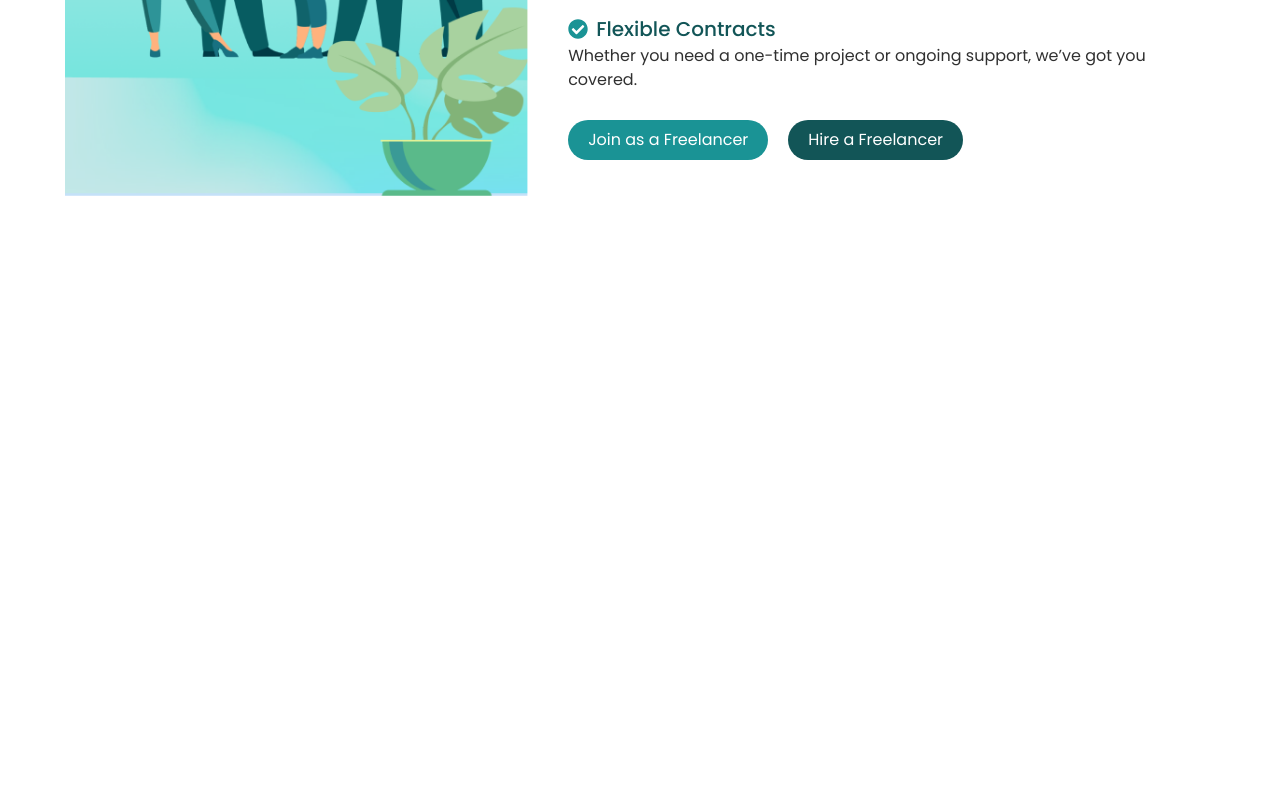
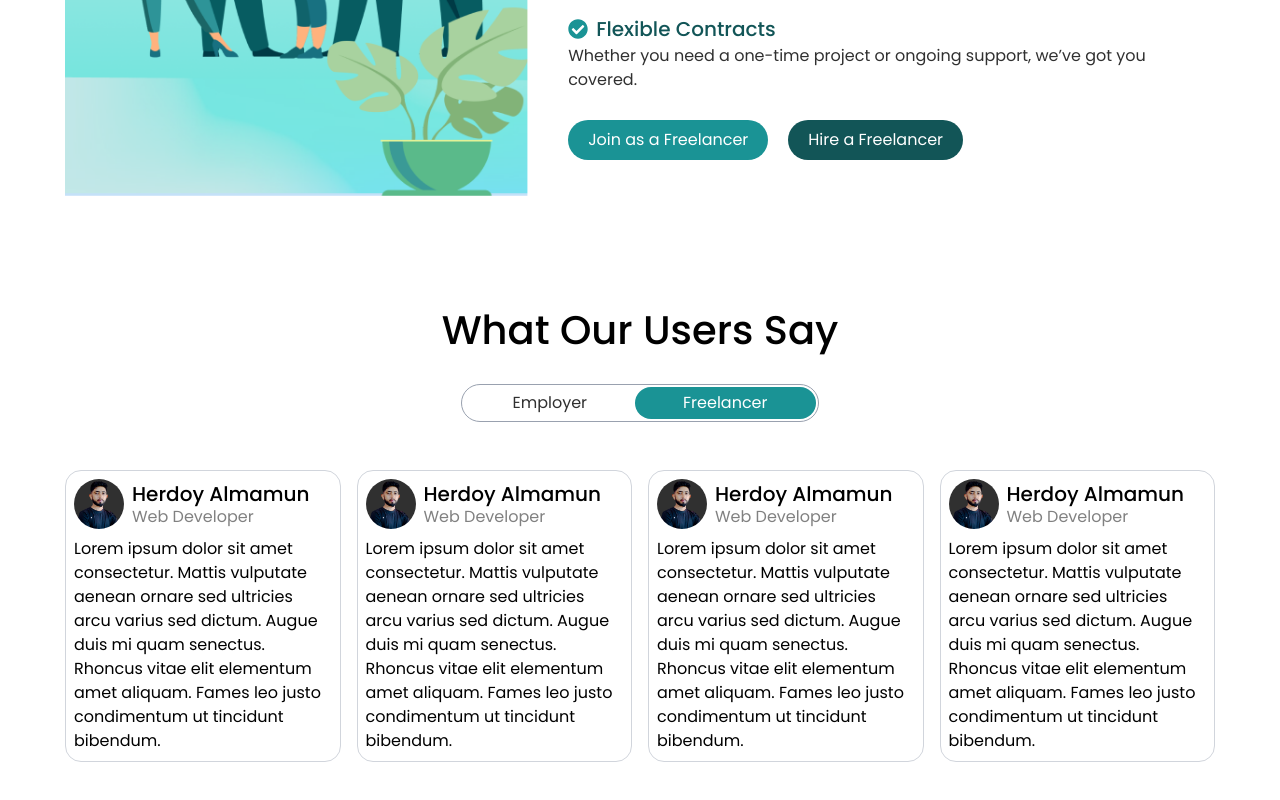
Before and after one commit to herdoy-dev/talentz, a Next.js app: page / in a window 1280 px wide. Shown: the part 2098-2898 px from the top of the page. Before the commit the page ends 2358 px from the top, so only its background shows below. Built offline with nearby package versions, Linux system fonts and the light colour scheme.

Commit message:
Build Testimonials

```diff
--- /dev/null
+++ b/app/_components/switch.tsx
@@ -0,0 +1,39 @@
+"use client";
+import Button from "@/components/ui/button";
+import { cn } from "@/lib/utils";
+
+interface SwitcherProps<T extends string> {
+  options: readonly T[];
+  selected: T;
+  onChange: (value: T) => void;
+  className?: string;
+}
+
+export default function Switcher<T extends string>({
+  options,
+  selected,
+  onChange,
+  className,
+}: SwitcherProps<T>) {
+  return (
+    <div
+      className={cn(
+        "border border-gray-400 rounded-4xl p-[2px] flex w-fit",
+        className
+      )}
+    >
+      {options.map((option) => (
+        <Button
+          key={option}
+          onClick={() => onChange(option)}
+          className={cn(
+            "py-1 px-8 md:px-12 transition-all",
+            selected === option ? "bg-secondary" : "bg-transparent text-dark"
+          )}
+        >
+          {option}
+        </Button>
+      ))}
+    </div>
+  );
+}
--- /dev/null
+++ b/app/_components/testimonial-card.tsx
@@ -0,0 +1,22 @@
+import Avatar from "@/components/ui/avatar";
+import Text from "@/components/ui/text";
+
+export default function TestimonialCard() {
+  return (
+    <div className="border border-gray-300 p-4 md:p-2 rounded-2xl space-y-2">
+      <div className="flex items-center gap-2">
+        <Avatar src="/me.jpg" alt="Me" />
+        <div className="-space-y-1">
+          <h4>Herdoy Almamun</h4>
+          <Text variant="gray">Web Developer</Text>
+        </div>
+      </div>
+      <p>
+        Lorem ipsum dolor sit amet consectetur. Mattis vulputate aenean ornare
+        sed ultricies arcu varius sed dictum. Augue duis mi quam senectus.
+        Rhoncus vitae elit elementum amet aliquam. Fames leo justo condimentum
+        ut tincidunt bibendum.
+      </p>
+    </div>
+  );
+}
--- /dev/null
+++ b/app/_components/testimonials.tsx
@@ -0,0 +1,26 @@
+"use client";
+import Container from "@/components/ui/container";
+import { useState } from "react";
+import Switch from "./switch";
+import TestimonialCard from "./testimonial-card";
+
+const options = ["Employer", "Freelancer"] as const;
+
+export default function Testimonials() {
+  const [current, setCurrent] =
+    useState<(typeof options)[number]>("Freelancer");
+
+  return (
+    <Container className="py-10 my-10 flex items-center justify-center flex-col">
+      <h1 className="mb-6">What Our Users Say</h1>
+      <Switch options={options} selected={current} onChange={setCurrent} />
+
+      <div className="w-full gap-8 md:gap-4 grid grid-cols-1 md:grid-cols-3 lg:grid-cols-4 mt-12">
+        <TestimonialCard />
+        <TestimonialCard />
+        <TestimonialCard />
+        <TestimonialCard />
+      </div>
+    </Container>
+  );
+}
--- a/app/page.tsx
+++ b/app/page.tsx
@@ -3,6 +3,7 @@ import Hero from "./_components/hero";
 import HeroIllustrations from "./_components/hero-illustrations";
 import SimpleSteps from "./_components/simple-steps";
 import WhyChooseUs from "./_components/why-choose-us";
+import Testimonials from "./_components/testimonials";
 
 export default function Home() {
   return (
@@ -12,6 +13,7 @@ export default function Home() {
       <HeroIllustrations />
       <SimpleSteps />
       <WhyChooseUs />
+      <Testimonials />
     </>
   );
 }
--- /dev/null
+++ b/components/ui/avatar.tsx
@@ -0,0 +1,18 @@
+import Image from "next/image";
+
+interface Props {
+  src: string;
+  alt: string;
+}
+
+export default function Avatar({ src, alt }: Props) {
+  return (
+    <Image
+      src={src}
+      width={40}
+      height={40}
+      alt={alt}
+      className="rounded-full object-cover w-[40px] h-[40px] md:w-[50px] md:h-[50px]"
+    />
+  );
+}
--- a/components/ui/button.tsx
+++ b/components/ui/button.tsx
@@ -1,16 +1,16 @@
 import { cn } from "@/lib/utils";
-import { ReactNode } from "react";
 
 type ButtonProps = {
-  children: ReactNode;
   variant?: "primary" | "secondary" | "outline";
-  className?: string;
-};
+} & React.ButtonHTMLAttributes<HTMLButtonElement>;
 
 export default function Button({
   children,
   variant = "secondary",
   className,
+  onClick,
+  disabled = false,
+  ...rest
 }: ButtonProps) {
   return (
     <button
@@ -21,9 +21,13 @@ export default function Button({
           "bg-secondary text-white border-none": variant === "secondary",
           "bg-transparent text-primary border-2 border-primary":
             variant === "outline",
+          "opacity-50 cursor-not-allowed": disabled,
         },
         className
       )}
+      onClick={onClick}
+      disabled={disabled}
+      {...rest}
     >
       {children}
     </button>
```
Also changed, not shown: public/me.jpg (added).
